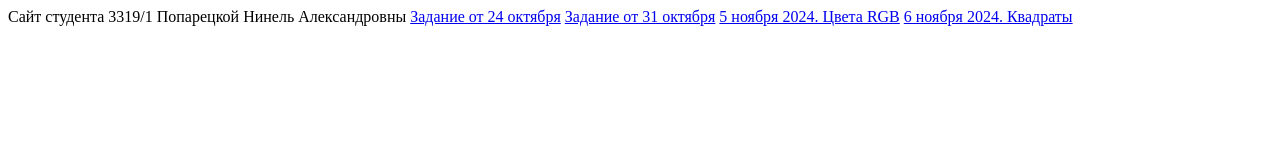
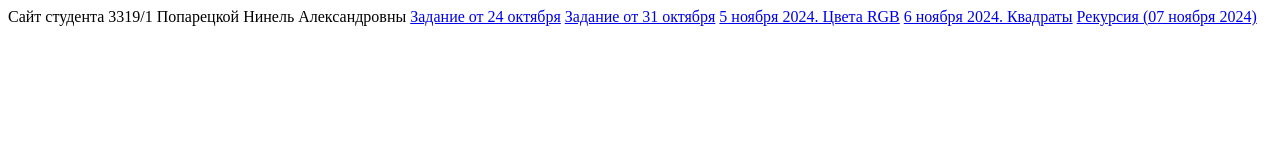
Before and after one commit to ninyccc/ninyccc.github.io, a plain HTML site: page index.html in a window 1280 px wide. Drawn offline with Linux system fonts and the light colour scheme.

Commit message:
Add files via upload

```diff
--- a/index.html
+++ b/index.html
@@ -13,6 +13,8 @@
     <a href='31oct24.html'>Задание от 31 октября</a>
     <a href='05nov24.html'>5 ноября 2024. Цвета RGB</a>
     <a href='06nov24.html'>6 ноября 2024. Квадраты</a>
+    <a href='07nov24.html'> Рекурсия (07 ноября 2024) </a>
+
 
 
 </body>
```
